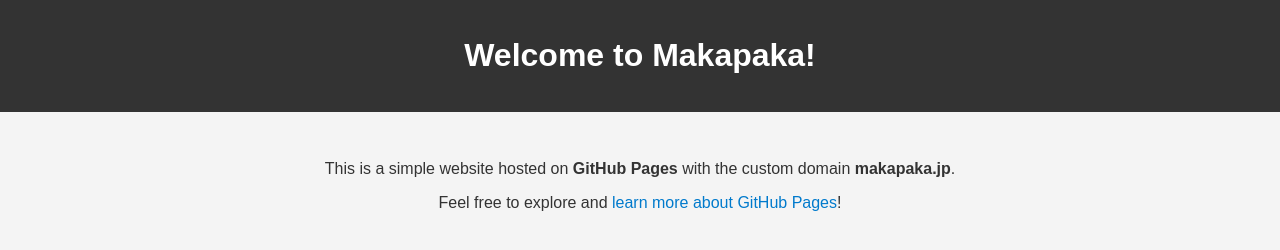
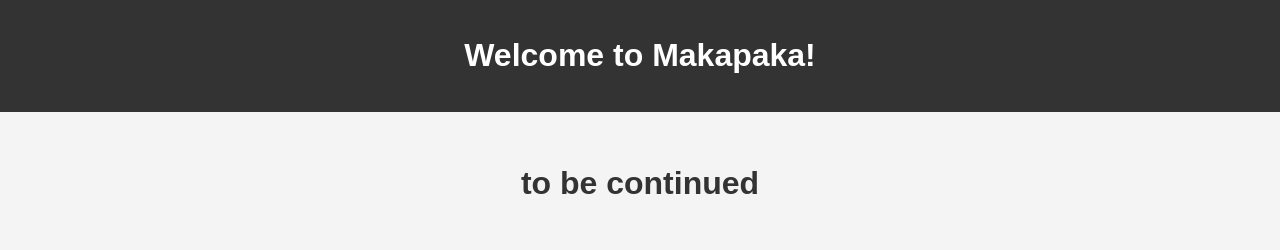
Before and after one commit to maka-paka/makapaka, a plain HTML site: page index.html in a window 1280 px wide. Drawn offline with Linux system fonts and the light colour scheme.

Commit message:
Updated index.html with new content

```diff
--- a/index.html
+++ b/index.html
@@ -37,8 +37,7 @@
         <h1>Welcome to Makapaka!</h1>
     </header>
     <main>
-        <p>This is a simple website hosted on <strong>GitHub Pages</strong> with the custom domain <strong>makapaka.jp</strong>.</p>
-        <p>Feel free to explore and <a href="https://github.com">learn more about GitHub Pages</a>!</p>
+        <h1>to be continued</h1>
     </main>
 </body>
 </html>
```
